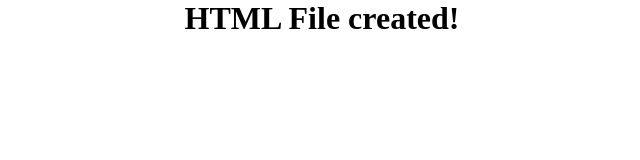
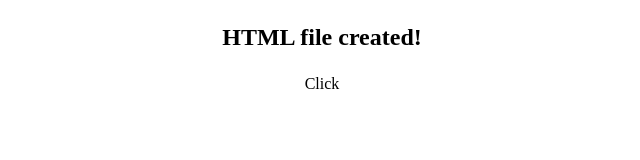
Before and after one commit to CarlosViniMSouza/js-mastery-course, a website: page index.html in a window 1280 px wide. Shown: the whole page, without its empty margins (318-958 px from the left). Drawn offline with Linux system fonts and the light colour scheme.

Commit message:
Stop Moment: JS Arrays - Part 1

```diff
--- a/index.html
+++ b/index.html
@@ -9,7 +9,10 @@
         <link rel="stylesheet" href="./style.css">
     </head>
     <body>
-        <h1> HTML File created! </h1>
+        <h2> HTML file created! </h2>
+
+        <p id="txt-example" onclick="showResult()"> Click </p>
+
         <script src="./src/script.js" async defer></script>
     </body>
 </html>
--- a/src/script.js
+++ b/src/script.js
@@ -1,3 +1,5 @@
+/* Examples:
+
 const objectTest = {
     name: 'Carlos',
     age: 22,
@@ -15,3 +17,11 @@ let vehicles = [
 ];
 
 console.log(`Printing the second element of the third array: ${vehicles[5][1]}`);
+
+*/
+
+var textExample = false;
+
+function showResult() {
+    document.write(`txtExample is of type ${typeof(textExample)}`);
+}
--- a/style.css
+++ b/style.css
@@ -1,5 +1,5 @@
 * {
-    margin: 0;
+    margin: 12px 0 24px 0;
     text-align: center;
     content-align: center;
 }
```
Also changed, not shown: 1 other file.
